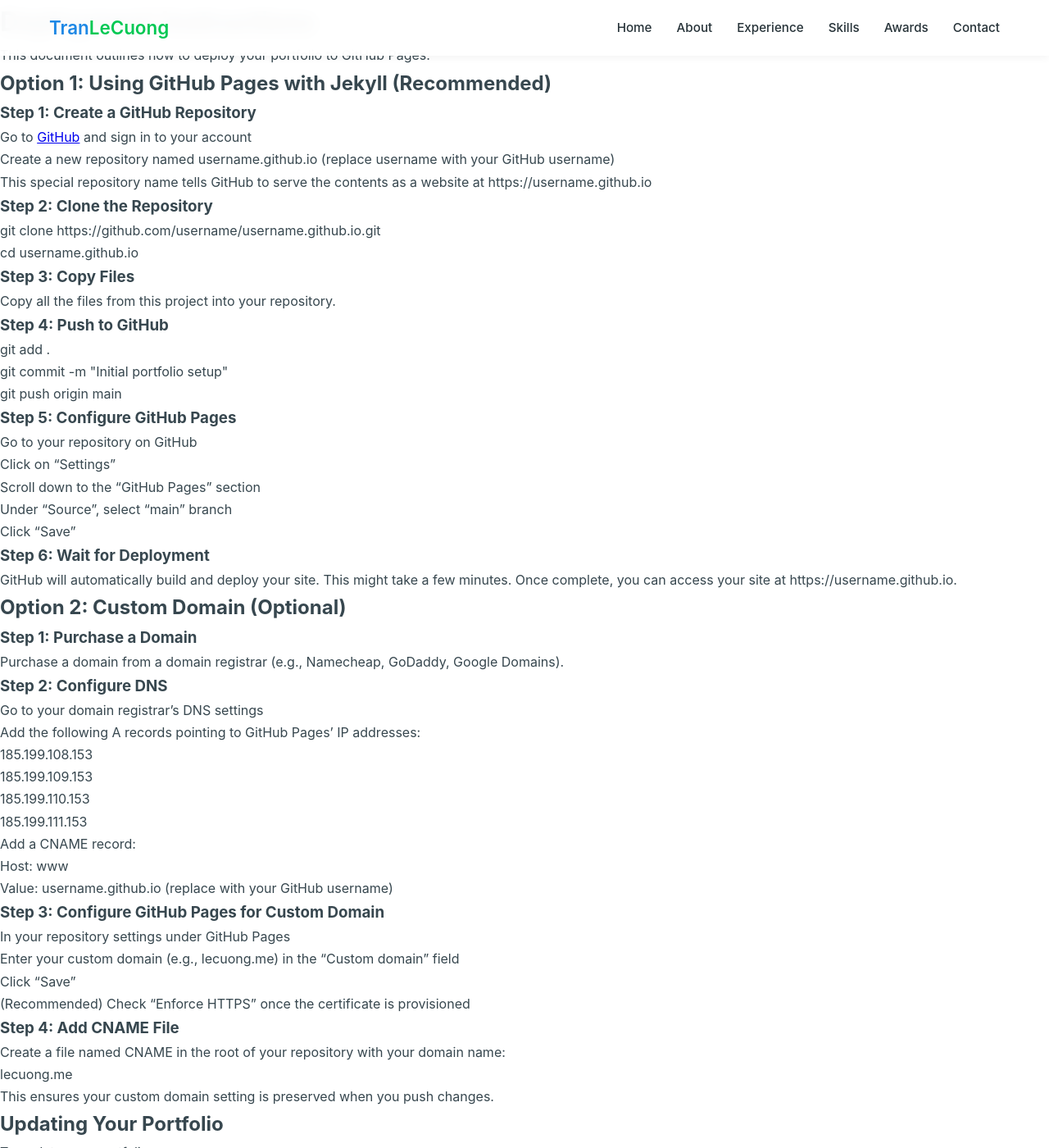
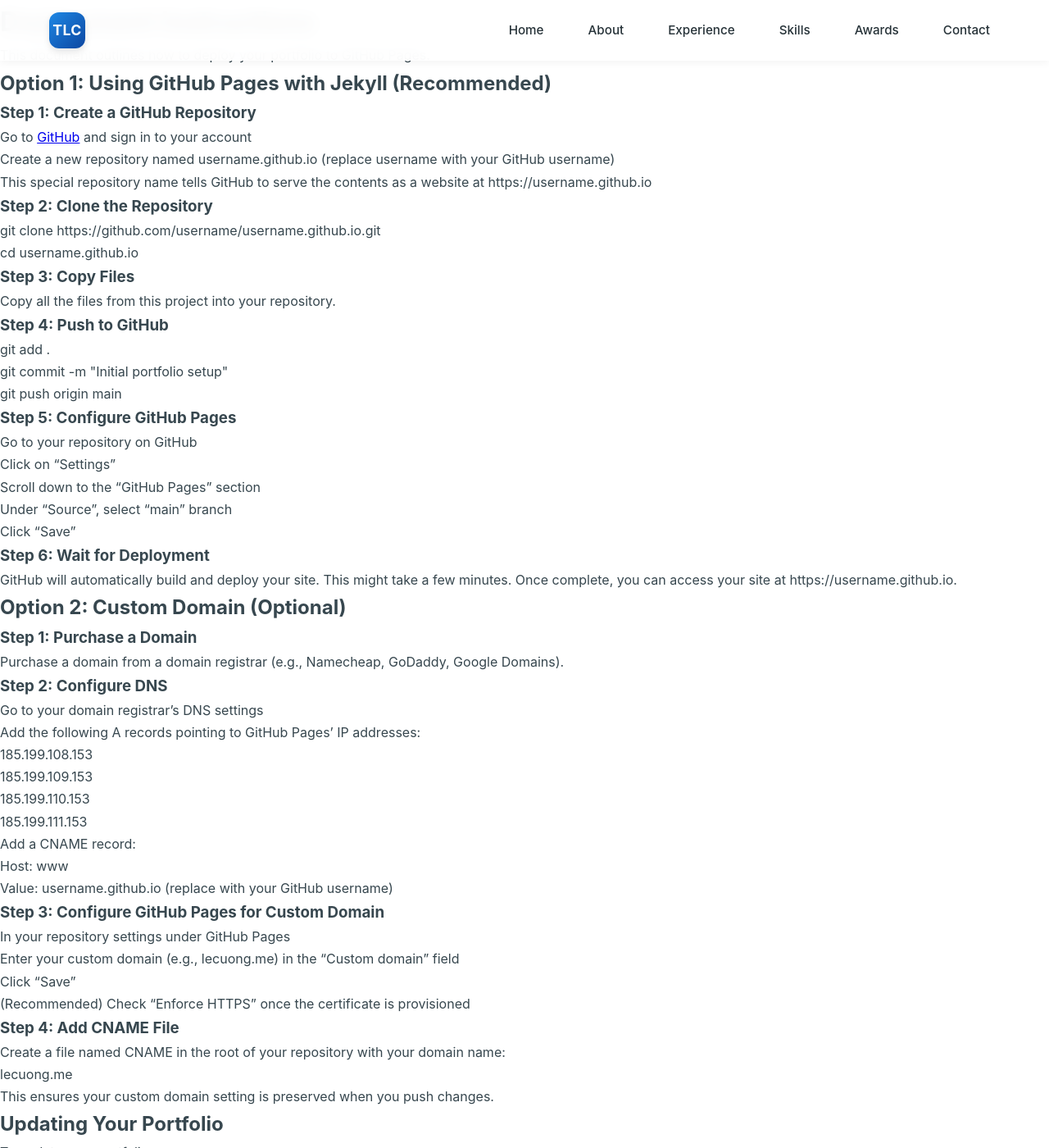
Before and after one commit to cuongtl1992/my-cv, a Jekyll site: the page built from DEPLOYMENT.md, in a window 1280 px wide and 1400 px high. Shown: the whole window at 82% size. Built offline with Jekyll 4.4.1, drawn with Linux system fonts in a browser that asks for light colours; our own code applies the rules of GitHub Pages for plain Markdown files.

```diff
--- a/_includes/about.html
+++ b/_includes/about.html
@@ -5,7 +5,7 @@
 
         <div class="about-content">
             <div class="about-img animate delay-2">
-                <img src="{{ '/assets/images/profile.jpg' | relative_url }}" alt="{{ site.full_name }}">
+                <img src="{{ '/assets/images/profile.heic' | relative_url }}" alt="{{ site.full_name }}">
             </div>
             <div class="about-text animate delay-3">
                 <h3>Hello!</h3>
--- a/_includes/header.html
+++ b/_includes/header.html
@@ -1,14 +1,18 @@
 <header>
     <div class="container">
         <nav>
-            <a href="{{ '/' | relative_url }}" class="logo">Tran<span>LeCuong</span></a>
+            <a href="{{ '/' | relative_url }}" class="logo" aria-label="Tran Le Cuong">
+                <div class="logo-container">
+                    <span class="logo-initials">TLC</span>
+                </div>
+            </a>
             <ul class="nav-links">
-                <li><a href="#home">Home</a></li>
-                <li><a href="#about">About</a></li>
-                <li><a href="#experience">Experience</a></li>
-                <li><a href="#skills">Skills</a></li>
-                <li><a href="#awards">Awards</a></li>
-                <li><a href="#contact">Contact</a></li>
+                <li><a href="/#home">Home</a></li>
+                <li><a href="/#about">About</a></li>
+                <li><a href="/#experience">Experience</a></li>
+                <li><a href="/#skills">Skills</a></li>
+                <li><a href="/#awards">Awards</a></li>
+                <li><a href="/#contact">Contact</a></li>
             </ul>
             <div class="mobile-menu-btn" id="mobileMenuBtn">
                 <i class="fas fa-bars"></i>
@@ -18,12 +22,12 @@
     <!-- Mobile Menu -->
     <div class="mobile-menu" id="mobileMenu">
         <ul>
-            <li><a href="#home">Home</a></li>
-            <li><a href="#about">About</a></li>
-            <li><a href="#experience">Experience</a></li>
-            <li><a href="#skills">Skills</a></li>
-            <li><a href="#awards">Awards</a></li>
-            <li><a href="#contact">Contact</a></li>
+            <li><a href="/#home">Home</a></li>
+            <li><a href="/#about">About</a></li>
+            <li><a href="/#experience">Experience</a></li>
+            <li><a href="/#skills">Skills</a></li>
+            <li><a href="/#awards">Awards</a></li>
+            <li><a href="/#contact">Contact</a></li>
         </ul>
     </div>
 </header>
--- a/assets/css/main.css
+++ b/assets/css/main.css
@@ -173,15 +173,35 @@
     align-items: center;
 }
 
+/* Updated logo style */
 .logo {
-    font-size: 1.4rem;
-    font-weight: 600;
-    color: var(--primary-color);
     text-decoration: none;
+    display: flex;
+    align-items: center;
 }
 
-.logo span {
-    color: var(--accent-color);
+.logo-container {
+    width: 44px;
+    height: 44px;
+    border-radius: 12px;
+    background: linear-gradient(135deg, var(--primary-color) 0%, #0d47a1 100%);
+    display: flex;
+    align-items: center;
+    justify-content: center;
+    box-shadow: 0 4px 8px rgba(0, 0, 0, 0.1);
+    transition: transform 0.3s ease, box-shadow 0.3s ease;
+}
+
+.logo-container:hover {
+    transform: translateY(-2px);
+    box-shadow: 0 6px 12px rgba(0, 0, 0, 0.15);
+}
+
+.logo-initials {
+    color: white;
+    font-weight: 700;
+    font-size: 1.1rem;
+    letter-spacing: 0.5px;
 }
 
 .nav-links {
@@ -199,27 +219,20 @@
     font-weight: 500;
     transition: var(--transition);
     font-size: 0.95rem;
-    padding: 8px 0;
+    padding: 8px 12px;
     position: relative;
-}
-
-.nav-links a::after {
-    content: '';
-    position: absolute;
-    width: 0;
-    height: 2px;
-    bottom: 0;
-    left: 0;
-    background-color: var(--accent-color);
-    transition: var(--transition);
+    border-radius: 6px;
 }
 
 .nav-links a:hover {
-    color: var(--accent-color);
+    color: var(--primary-color);
+    background-color: rgba(30, 136, 229, 0.08);
 }
 
-.nav-links a:hover::after {
-    width: 100%;
+.nav-links a.active {
+    color: var(--primary-color);
+    background-color: rgba(30, 136, 229, 0.12);
+    font-weight: 600;
 }
 
 .mobile-menu-btn {
--- a/assets/js/main.js
+++ b/assets/js/main.js
@@ -1,4 +1,37 @@
 document.addEventListener('DOMContentLoaded', function() {
+    // Fix for anchor links and active nav state
+    function fixLinks() {
+        // Get all navigation links
+        const navLinks = document.querySelectorAll('.nav-links a, .mobile-menu a');
+
+        // Get current page path
+        const currentPath = window.location.pathname;
+        const currentHash = window.location.hash;
+
+        // Set active state for current section
+        navLinks.forEach(link => {
+            const href = link.getAttribute('href');
+
+            // If we're on the homepage and there's a hash in the URL
+            if (currentPath === '/' || currentPath === '/index.html') {
+                if (currentHash && href.includes(currentHash)) {
+                    link.classList.add('active');
+                } else if (!currentHash && href === '/#home') {
+                    link.classList.add('active');
+                }
+            }
+
+            // Ensure links work correctly with trailing slashes
+            if (href.startsWith('#') && !href.startsWith('/#')) {
+                // Convert "#section" to "/#section"
+                link.setAttribute('href', '/' + href);
+            }
+        });
+    }
+
+    // Run fix on page load
+    fixLinks();
+
     // Mobile Menu Toggle
     const mobileMenuBtn = document.getElementById('mobileMenuBtn');
     const mobileMenu = document.getElementById('mobileMenu');
@@ -51,6 +84,35 @@
             });
         });
     }
+
+    // Fix for scrolling to sections - adjust scroll position to account for fixed header
+    window.addEventListener('hashchange', function() {
+        if (window.location.hash) {
+            const targetId = window.location.hash;
+            const targetElement = document.querySelector(targetId);
+
+            if (targetElement) {
+                // Delay slightly to ensure browser has finished its native scroll
+                setTimeout(function() {
+                    const headerHeight = document.querySelector('header').offsetHeight;
+                    const targetPosition = targetElement.getBoundingClientRect().top + window.pageYOffset;
+
+                    window.scrollTo({
+                        top: targetPosition - headerHeight - 20, // 20px extra padding
+                        behavior: 'smooth'
+                    });
+
+                    // Update active nav link
+                    document.querySelectorAll('.nav-links a').forEach(link => {
+                        link.classList.remove('active');
+                        if (link.getAttribute('href').includes(targetId)) {
+                            link.classList.add('active');
+                        }
+                    });
+                }, 10);
+            }
+        }
+    }, false);
 
     // Smooth scrolling for all anchor links
     document.querySelectorAll('a[href^="#"]').forEach(anchor => {
```
Also changed, not shown: _layouts/home.html (+5 -5 lines), README.md, assets/images/profile.jpg (deleted), 1 other file.
